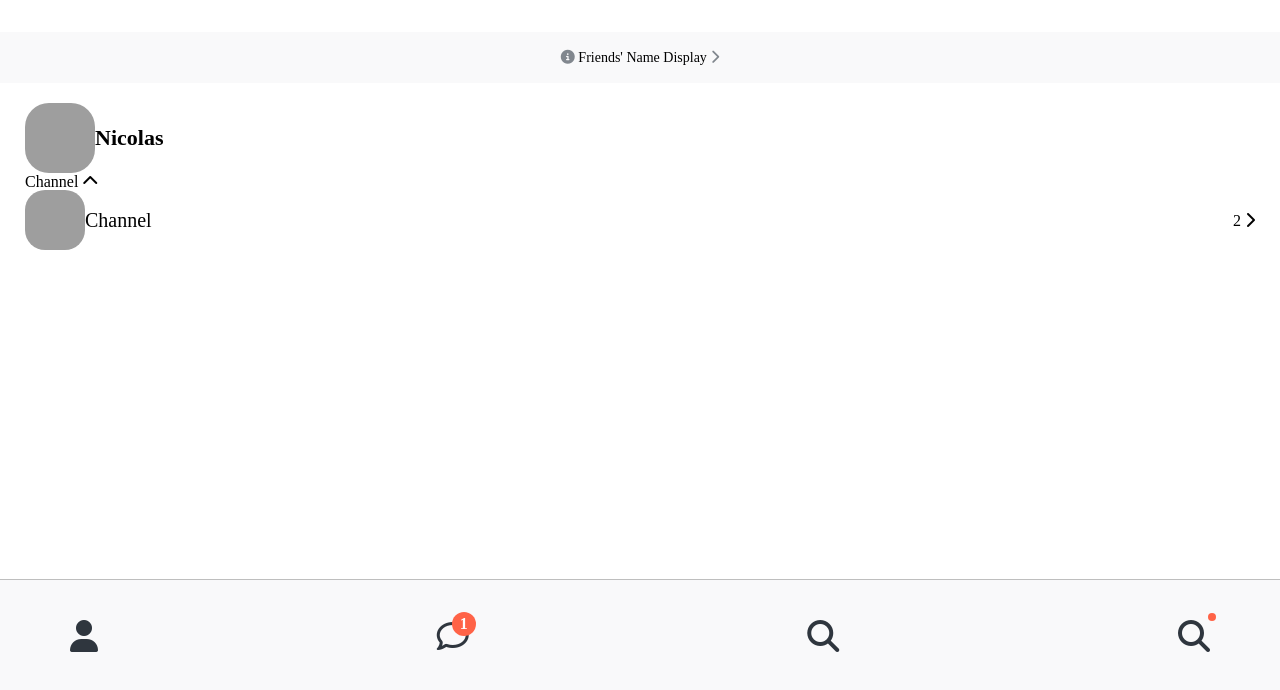
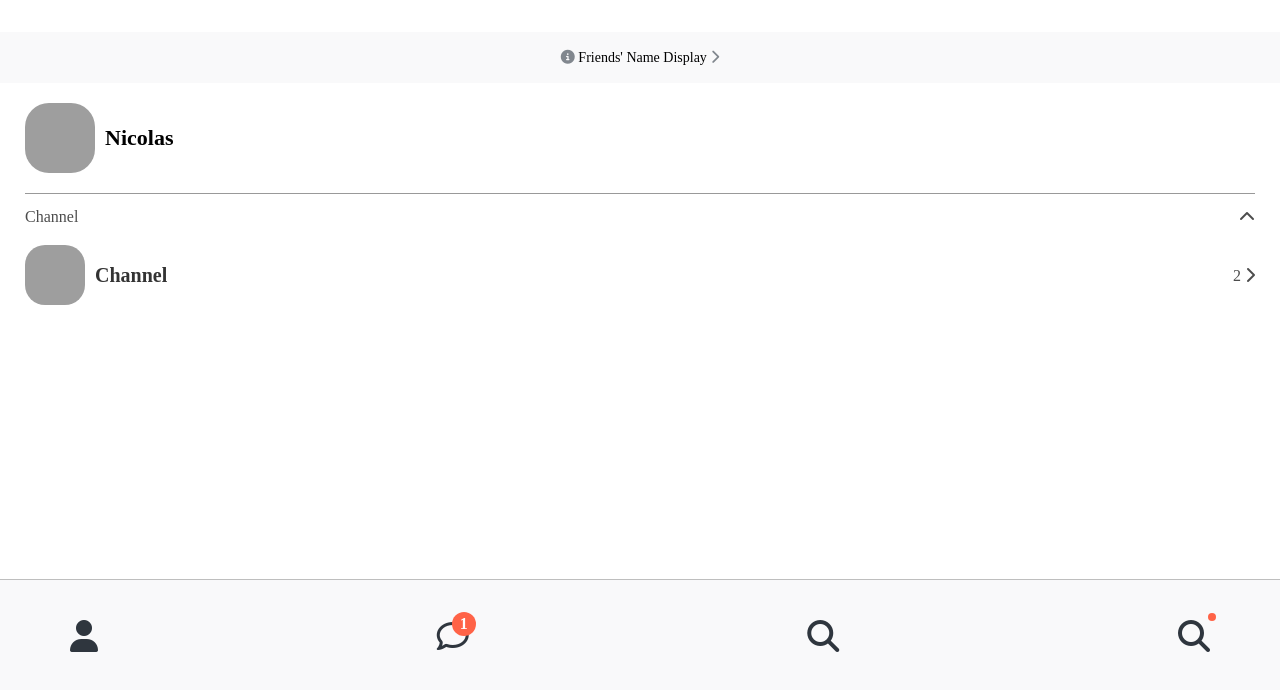
Before and after one commit to project815/kokoa-clone, a plain HTML site: page friend.html in a window 1280 px wide. Shown: the part 108-798 px from the top of the page. Drawn offline with Linux system fonts and the light colour scheme; grey boxes are pictures that could not be loaded.

Commit message:
friend list

```diff
--- a/css/components/user-componet.css
+++ b/css/components/user-componet.css
@@ -6,6 +6,9 @@
 .user-component__column:first-child {
   display: flex;
   align-items: center;
+}
+.user-component__column:last-child {
+  color: rgba(0, 0, 0, 0.7);
 }
 
 .user-component__avatar {
@@ -28,13 +31,16 @@
 .user-component__avator--xl {
   width: 70px;
   height: 70px;
+  margin-right: 10px;
 }
 .user-component__avator--sm {
   width: 60px;
   height: 60px;
   border-radius: 20px;
+  margin-right: 10px;
 }
 .user-component__title--not-bold {
   font-size: 20px;
-  font-weight: 500;
+  font-weight: 600;
+  opacity: 0.8;
 }
--- a/css/screens/friends.css
+++ b/css/screens/friends.css
@@ -16,3 +16,15 @@
 .friend-screen {
   padding: 0px var(--horizontal-space);
 }
+
+.friends-screen__channel {
+  margin-top: 20px;
+  border-top: 1px solid rgba(0, 0, 0, 0.4);
+  padding: 15px 0px;
+}
+.friends-screen__channel-header {
+  margin-bottom: 20px;
+  display: flex;
+  justify-content: space-between;
+  color: rgba(0, 0, 0, 0.7);
+}
```
